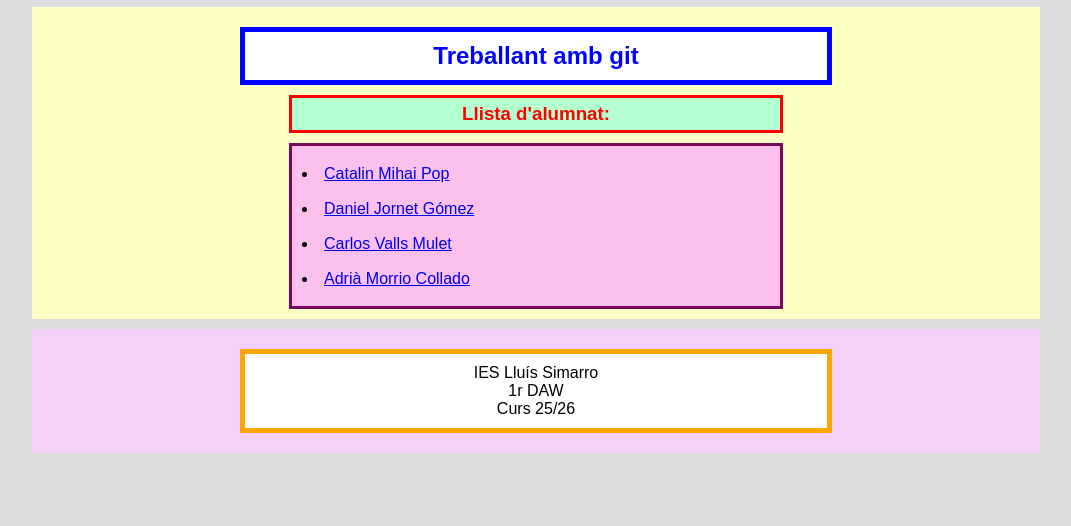
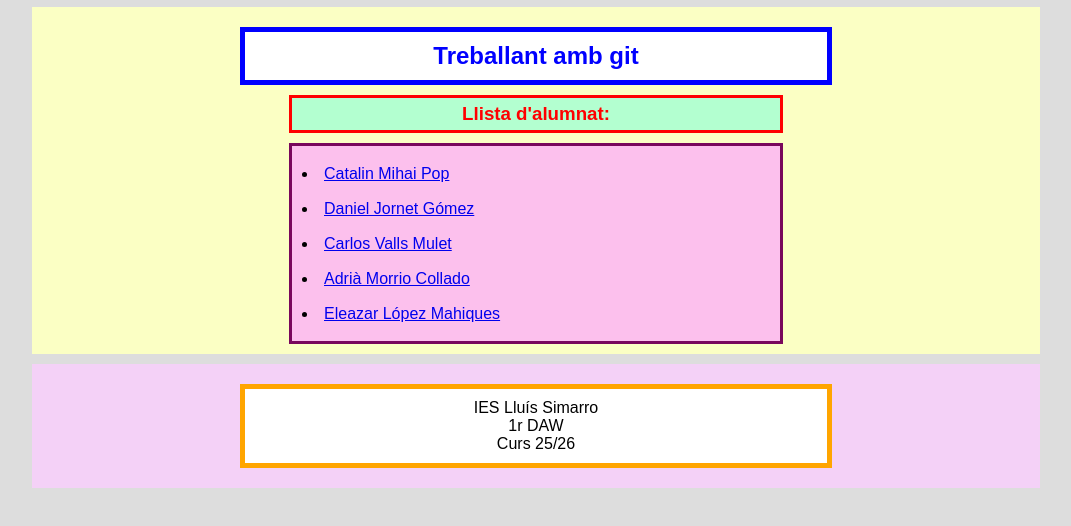
Before and after one commit to Eleazar-1/entorns2526, a plain HTML site: page index.html in a window 1280 px wide. Shown: the part 130-656 px from the top of the page, without its empty margins (104-1175 px from the left). Drawn offline with Linux system fonts and the light colour scheme.

Commit message:
commit Eleazar

```diff
--- a/index.html
+++ b/index.html
@@ -19,6 +19,7 @@
     <li><a href="./img/imgDaniel/img_dani.png">Daniel Jornet Gómez</a></li>
     <li><a href="./img/imgCarlos/img_Carlos.png">Carlos Valls Mulet</a></li>
     <li><a href="./img/imgAdria/zjMdkM.png">Adrià Morrio Collado</a></li>
+    <li><a href="./img/imgEleazar/img_Eleazar.png">Eleazar López Mahiques</a></li>
   </ul>
    </main>
    <footer id="peu">
```
Also changed, not shown: img/imgEleazar/img_Eleazar.png (added).
